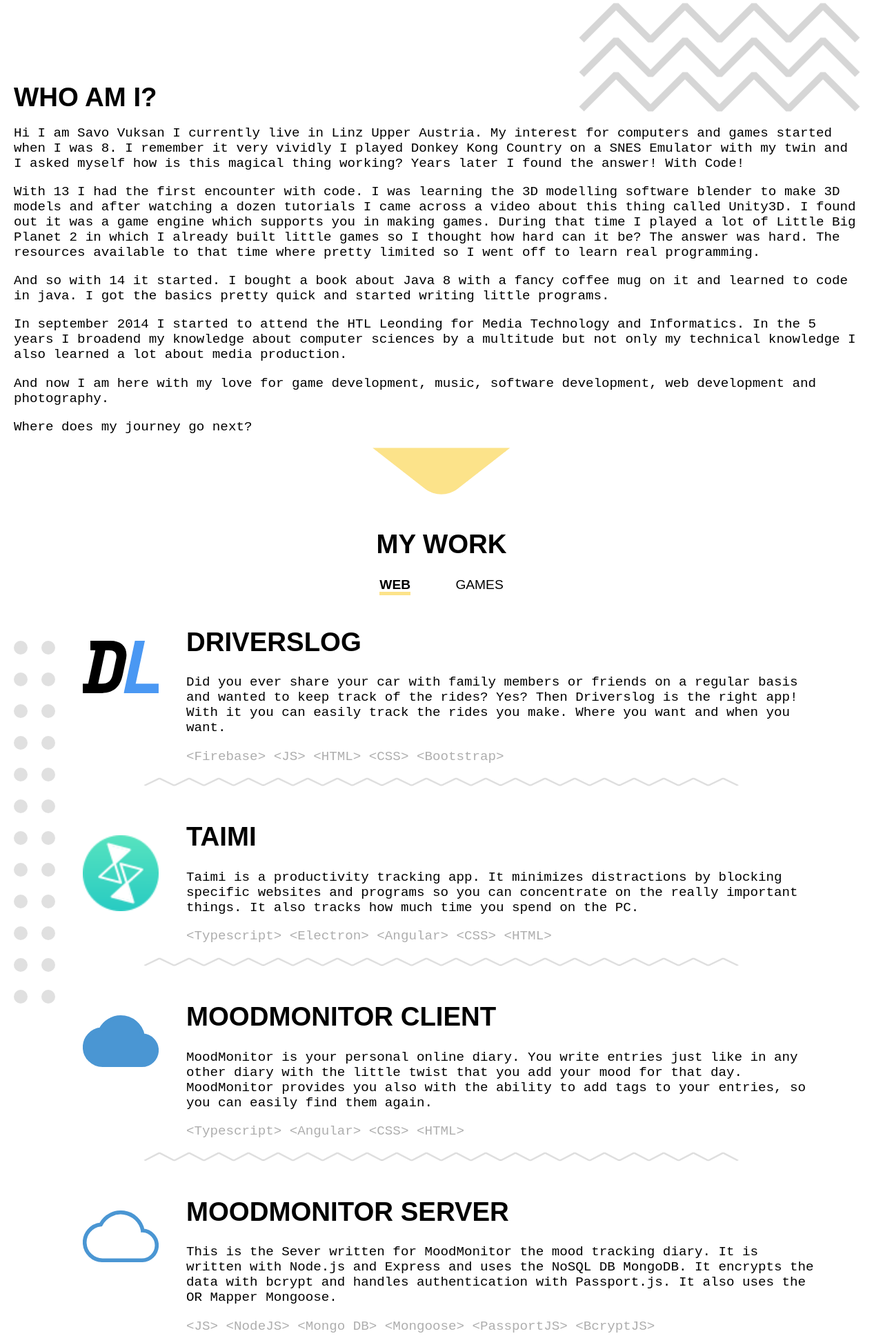
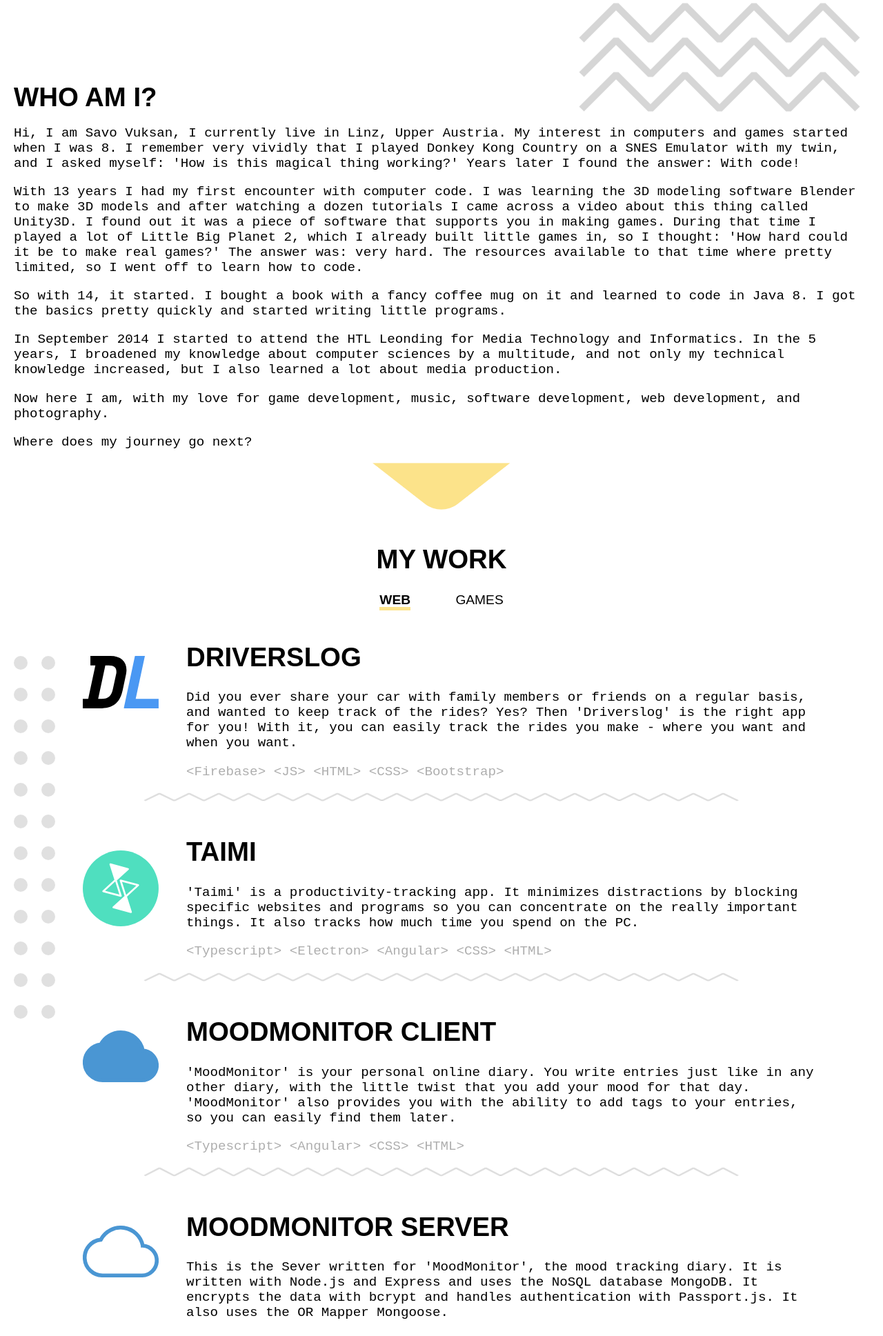
Before and after one commit to SavoVuksan/Portfolio, a website with bundled scripts: page Website/public/index.html in a window 1280 px wide. Shown: the part 1257-3194 px from the top of the page at 69% size. Built offline with nearby package versions, Linux system fonts and the light colour scheme.

Commit message:
Changed Text Content

```diff
--- a/Website/public/index.html
+++ b/Website/public/index.html
@@ -19,7 +19,8 @@
             </div>
             <h1 data-aos="fade-right">PORTFOLIO</h1>
             <dot-pattern count-x="8" count-y="12" size="10" spacing="40" color="#AEAEAE33"></dot-pattern>
-            <div class="heading" data-aos="fade-right" data-aos-delay="200" data-aos-once="false" data-aos-mirror="true">
+            <div class="heading" data-aos="fade-right" data-aos-delay="200" data-aos-once="false"
+                data-aos-mirror="true">
                 <h1 class="fnt-regular">MY NAME IS</h1>
                 <h1 class="fnt-italic">SAVO VUKSAN</h1>
                 <h2 class="bg-signal-1 text-black padding margin-0 color-transition dsp-inline-block">I'M A <span
@@ -42,7 +43,7 @@
     </div>
     <div class="wai-container padding-horizontal">
         <div class="wai-left">
-            <div class="center" >
+            <div class="center">
                 <div class="yellow-box" data-aos="fade-right" data-aos-delay="200">
 
                 </div>
@@ -50,32 +51,34 @@
                     <img class="flip-x" src="./asset/image/PIC2-min.jpg" alt="">
                 </div>
 
-                <dot-pattern style="z-index: -2; position: relative;" data-aos="fade-right" data-aos-delay="400" count-x="4" count-y="4" size="20" spacing="20" color="#0000001f"></dot-pattern>
+                <dot-pattern style="z-index: -2; position: relative;" data-aos="fade-right" data-aos-delay="400"
+                    count-x="4" count-y="4" size="20" spacing="20" color="#0000001f"></dot-pattern>
             </div>
 
         </div>
-        <div class="wai-right" >
+        <div class="wai-right">
             <div class="center-vertical">
                 <h1 data-aos="fade-left">WHO AM I?</h1>
                 <img data-aos="fade-left" data-aos-delay="200" src="./asset/image/WavePattern.svg" alt="">
                 <div data-aos="fade-left" data-aos-delay="300">
-                    <p>Hi I am Savo Vuksan I currently live in Linz Upper Austria. My interest for computers and games
-                        started when I was 8. I remember it very vividly I played Donkey Kong Country on a SNES Emulator
-                        with my twin and I asked myself how is this magical thing working?
-                        Years later I found the answer! With Code!
+                    <p>Hi, I am Savo Vuksan, I currently live in Linz, Upper Austria. My interest in computers and games
+                        started when I was 8. I remember very vividly that I played Donkey Kong Country on a SNES
+                        Emulator with my twin, and I asked myself: 'How is this magical thing working?' Years later I
+                        found the answer: With code!
                     </p>
-                    <p>With 13 I had the first encounter with code. I was learning the 3D modelling software blender to
-                        make 3D models and after watching a dozen tutorials I came across a video about this thing
-                        called Unity3D. I found out it was a game engine which supports you in making games. During that
-                        time I played a lot of Little Big Planet 2 in which I already built little games so I thought
-                        how hard can it be? The answer was hard. The resources available to that time where pretty
-                        limited so I went off to learn real programming. </p>
-                    <p>And so with 14 it started. I bought a book about Java 8 with a fancy coffee mug on it and learned
-                        to code in java. I got the basics pretty quick and started writing little programs. </p>
-                    <p>In september 2014 I started to attend the HTL Leonding for Media Technology and Informatics. In
-                        the 5 years I broadend my knowledge about computer sciences by a multitude but not only my
-                        technical knowledge I also learned a lot about media production.</p>
-                    <p>And now I am here with my love for game development, music, software development, web development
+                    <p>With 13 years I had my first encounter with computer code. I was learning the 3D modeling
+                        software Blender to make 3D models and after watching a dozen tutorials I came across a video
+                        about this thing called Unity3D. I found out it was a piece of software that supports you in
+                        making games. During that time I played a lot of Little Big Planet 2, which I already built
+                        little games in, so I thought: 'How hard could it be to make real games?' The answer was: very
+                        hard. The resources available to that time where pretty limited, so I went off to learn how to
+                        code. </p>
+                    <p>So with 14, it started. I bought a book with a fancy coffee mug on it and learned to code in Java
+                        8. I got the basics pretty quickly and started writing little programs. </p>
+                    <p>In September 2014 I started to attend the HTL Leonding for Media Technology and Informatics. In
+                        the 5 years, I broadened my knowledge about computer sciences by a multitude, and not only my
+                        technical knowledge increased, but I also learned a lot about media production.</p>
+                    <p>Now here I am, with my love for game development, music, software development, web development,
                         and photography.</p>
                     <p>
                         Where does my journey go next?
@@ -96,17 +99,16 @@
             <div class="web">
 
                 <a href="https://github.com/SavoVuksan/Driverslog/">
-                <div class="card" data-aos="fade-right" >
+                    <div class="card" data-aos="fade-right">
 
                         <div class="card-img">
                             <img src="./asset/image/Driverslog.svg" alt="">
                         </div>
                         <div class="card-text">
                             <h1>DRIVERSLOG</h1>
-                        <p>Did you ever share your car with family members or friends on a regular basis and wanted to
-                            keep track of the rides? Yes? Then Driverslog is the right app! With it you can easily track
-                            the rides you make. Where you want and when you want.</p>
-                        <p class="card-tags">&lt;Firebase&gt; &lt;JS&gt; &lt;HTML&gt; &lt;CSS&gt; &lt;Bootstrap&gt; </p>
+                            <p>Did you ever share your car with family members or friends on a regular basis, and wanted to keep track of the rides? Yes? Then 'Driverslog' is the right app for you! With it, you can easily track the rides you make - where you want and when you want.</p>
+                            <p class="card-tags">&lt;Firebase&gt; &lt;JS&gt; &lt;HTML&gt; &lt;CSS&gt; &lt;Bootstrap&gt;
+                            </p>
                         </div>
                         <img class="mobile" src="./asset/image/WavePatternThinMobile.svg" alt="">
                         <img class="web" class="divider" src="./asset/image/WavePatternThin.svg" alt="">
@@ -117,13 +119,11 @@
                 <a href="https://github.com/SavoVuksan/Taimi">
                     <div class="card" data-aos="fade-right">
                         <div class="card-img">
-                        <img src="./asset/image/Taimi.png" alt="">
+                            <img src="./asset/image/Taimi.svg" alt="">
                         </div>
                         <div class="card-text">
                             <h1>TAIMI</h1>
-                        <p>Taimi is a productivity tracking app. It minimizes distractions by blocking specific websites
-                            and programs so you can concentrate on the really important things. It also tracks how much
-                            time you spend on the PC.</p>
+                            <p>'Taimi' is a productivity-tracking app. It minimizes distractions by blocking specific websites and programs so you can concentrate on the really important things. It also tracks how much time you spend on the PC.</p>
                             <p class="card-tags">&lt;Typescript&gt; &lt;Electron&gt; &lt;Angular&gt; &lt;CSS&gt;
                                 &lt;HTML&gt; </p>
                         </div>
@@ -139,9 +139,7 @@
                         </div>
                         <div class="card-text">
                             <h1>MOODMONITOR CLIENT</h1>
-                        <p>MoodMonitor is your personal online diary. You write entries just like in any other diary
-                            with the little twist that you add your mood for that day. MoodMonitor provides you also
-                            with the ability to add tags to your entries, so you can easily find them again. </p>
+                            <p>'MoodMonitor' is your personal online diary. You write entries just like in any other diary, with the little twist that you add your mood for that day. 'MoodMonitor' also provides you with the ability to add tags to your entries, so you can easily find them later.  </p>
                             <p class="card-tags">&lt;Typescript&gt; &lt;Angular&gt; &lt;CSS&gt; &lt;HTML&gt; </p>
                         </div>
                         <img class="mobile" src="./asset/image/WavePatternThinMobile.svg" alt="">
@@ -155,9 +153,8 @@
                         </div>
                         <div class="card-text">
                             <h1>MOODMONITOR SERVER</h1>
-                        <p>This is the Sever written for MoodMonitor the mood tracking diary. It is written with Node.js
-                            and Express and uses the NoSQL DB MongoDB. It encrypts the data with bcrypt and handles
-                            authentication with Passport.js. It also uses the OR Mapper Mongoose.</p>
+                            <p>This is the Sever written for 'MoodMonitor', the mood tracking diary. It is written with Node.js
+                                and Express and uses the NoSQL database MongoDB. It encrypts the data with bcrypt and handles authentication with Passport.js. It also uses the OR Mapper Mongoose.</p>
                             <p class="card-tags">&lt;JS&gt; &lt;NodeJS&gt; &lt;Mongo DB&gt; &lt;Mongoose&gt;
                                 &lt;PassportJS&gt; &lt;BcryptJS&gt; </p>
                         </div>
@@ -168,17 +165,16 @@
 
             </div>
             <div class="games invisible">
-                <a href="https://vovu.itch.io/sracer" >
-                <div class="card"  data-aos="fade-right">
+                <a href="https://vovu.itch.io/sracer">
+                    <div class="card" data-aos="fade-right">
                         <div class="card-img">
-                        <img src="./asset/image/SRacer2.png" alt="" >
+                            <img src="./asset/image/SRacer2.png" alt="">
                         </div>
                         <div class="card-text">
                             <h1>SRACER</h1>
-                        <p>SRacer is a Sci-fi high speed racing game inspired by old classics like Wipeout and F-Zero. Try
-                            to get the best round time while enjoying the retro aesthetics. SRacer was developed in 8 Days
-                            as a challenge called a game jam and was made with Unity3D</p>
-                        <p class="card-tags">&lt;Unity3D&gt; &lt;C#&gt; &lt;Blender&gt; &lt;FL Studio&gt; &lt;Affinity
+                            <p>'SRacer' is a Sci-fi high-speed racing game inspired by old classics like Wipeout and F-Zero. Try to get the best lap time while enjoying the retro-aesthetics. 'SRacer' was developed in 8 Days in a game making challenge (a so-called 'game jam') and was made with Unity3D.</p>
+                            <p class="card-tags">&lt;Unity3D&gt; &lt;C#&gt; &lt;Blender&gt; &lt;FL Studio&gt;
+                                &lt;Affinity
                                 Designer&gt; </p>
                         </div>
                         <img class="mobile" src="./asset/image/WavePatternThinMobile.svg" alt="">
@@ -192,10 +188,9 @@
                         </div>
                         <div class="card-text">
                             <h1>BANANAZ</h1>
-                        <p>Bananaz is a platformer in which you have to collect all the bananas as fast as possible! Will
-                            you make it till the end and help Mr. Capsule get his goods back? Bananaz was made in 3 Days for
-                            a small school assignment project.</p>
-                        <p class="card-tags">&lt;Unity3D&gt; &lt;C#&gt; &lt;Blender&gt; &lt;Adobe Illustrator&gt; </p>
+                            <p>'Bananaz' is a platformer in which you have to collect all the bananas as fast as possible. Will you make it till the end and help Mr. Capsule get his goods back? 'Bananaz' was made in 3 Days for a small school assignment project.</p>
+                            <p class="card-tags">&lt;Unity3D&gt; &lt;C#&gt; &lt;Blender&gt; &lt;Adobe Illustrator&gt;
+                            </p>
                         </div>
                         <img class="mobile" src="./asset/image/WavePatternThinMobile.svg" alt="">
                         <img class="web" class="divider" src="./asset/image/WavePatternThin.svg" alt="">
@@ -208,10 +203,7 @@
                         </div>
                         <div class="card-text">
                             <h1>FREEDOM EXPLORER</h1>
-                        <p>Freedom Explorer is a parkour action platformer. You play as Flinn the fox who wants to master
-                            his parkour abilities. Run jump and slide through 5 different levels and help Flinn discover new
-                            abilities on the way. Freedom Explorer was developed as my diploma thesis project in 8 Months
-                            during my last school year</p>
+                            <p>'Freedom Explorer' is a parkour-action-platformer. You play as Flinn the fox who wants to master his parkour abilities. Run, jump, and slide through 5 different levels and help Flinn discover new abilities on the way. 'Freedom Explorer' was developed as my diploma thesis project in 8 months during my last year of school.</p>
                             <p class="card-tags">&lt;Unity3D&gt; &lt;C#&gt; &lt;Blender&gt; &lt;ZBrush&gt; &lt;Adobe
                                 Photoshop&gt; &lt;Adobe Illustrator&gt; &lt;Pro Logic&gt; </p>
                         </div>
@@ -226,10 +218,7 @@
                         </div>
                         <div class="card-text">
                             <h1>HOW TO RAISE A DEMON</h1>
-                        <p>How To Raise A Demon is a action adventure where you play an evil alchemist that summons a demon
-                            to get eternal powers. But the creature you summon is weak and so you go on the quest to
-                            strengthen the demon. The game originated as an 48 hour entry for the LD46 game jam but we liked
-                            the idea so much that we made a full fledged game out of it.</p>
+                            <p>'How To Raise A Demon' is an action-adventure where you play as an evil alchemist, that summons a demon to obtain eternal powers. However, the creature you summon is weak, so you go on the quest to make it stronger. The game originated as a 48-hour entry for the Ludum Dare 46 game jam, but we liked the idea so much, that we made a full-fledged game out of it.</p>
                             <p class="card-tags">&lt;Unity3D&gt; &lt;C#&gt; &lt;Blender&gt; &lt;Adobe Illustrator&gt;
                                 &lt;Reaper&gt; &lt;FL Studio&gt; </p>
                         </div>
```
Also changed, not shown: Website/index.html (+42 -53 lines), Website/public/asset/image/Taimi.svg (added). Lines whose indentation alone changed are shown as unchanged.
